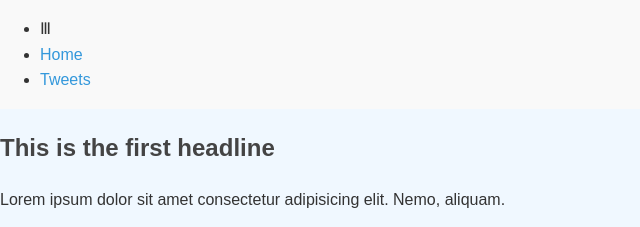
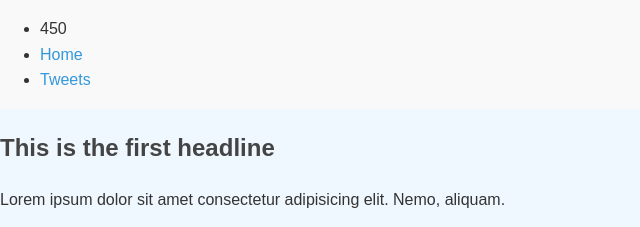
Before and after one commit to ElliotNuertey/alx_html_css, a plain HTML site: page css_basic/index.html in a window 1280 px wide. Shown: the top 227 px of the page, 0-640 px from the left. Drawn offline with Linux system fonts and the light colour scheme.

Commit message:
Logo changed

```diff
--- a/css_basic/index.html
+++ b/css_basic/index.html
@@ -10,7 +10,7 @@
 <body class="works_on_smartphone">
     <header>
         <ul>
-            <li class="logo">&#8546;</li>
+            <li class="logo">450</li>
             <li><a href="./index.html">Home</a></li>
             <li><a href="./tweets.html">Tweets</a></li>
             </ul>
```
